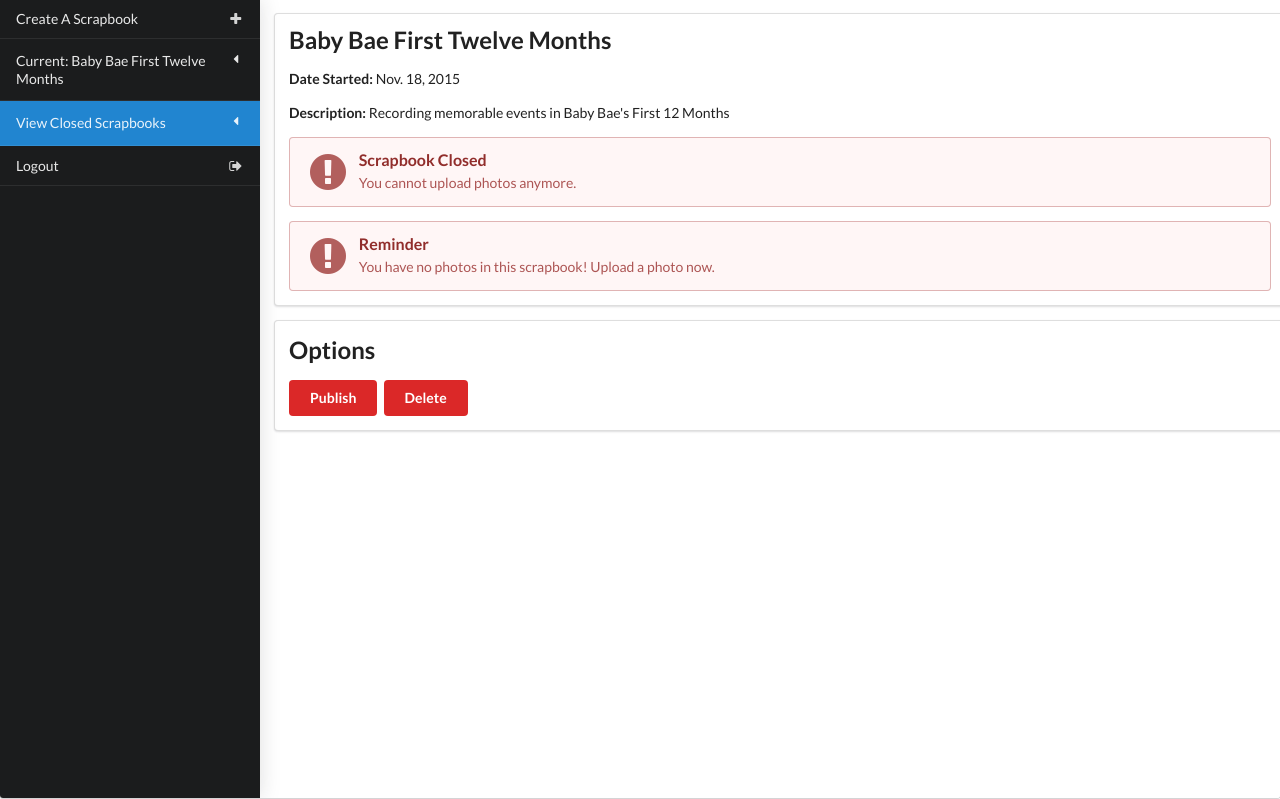
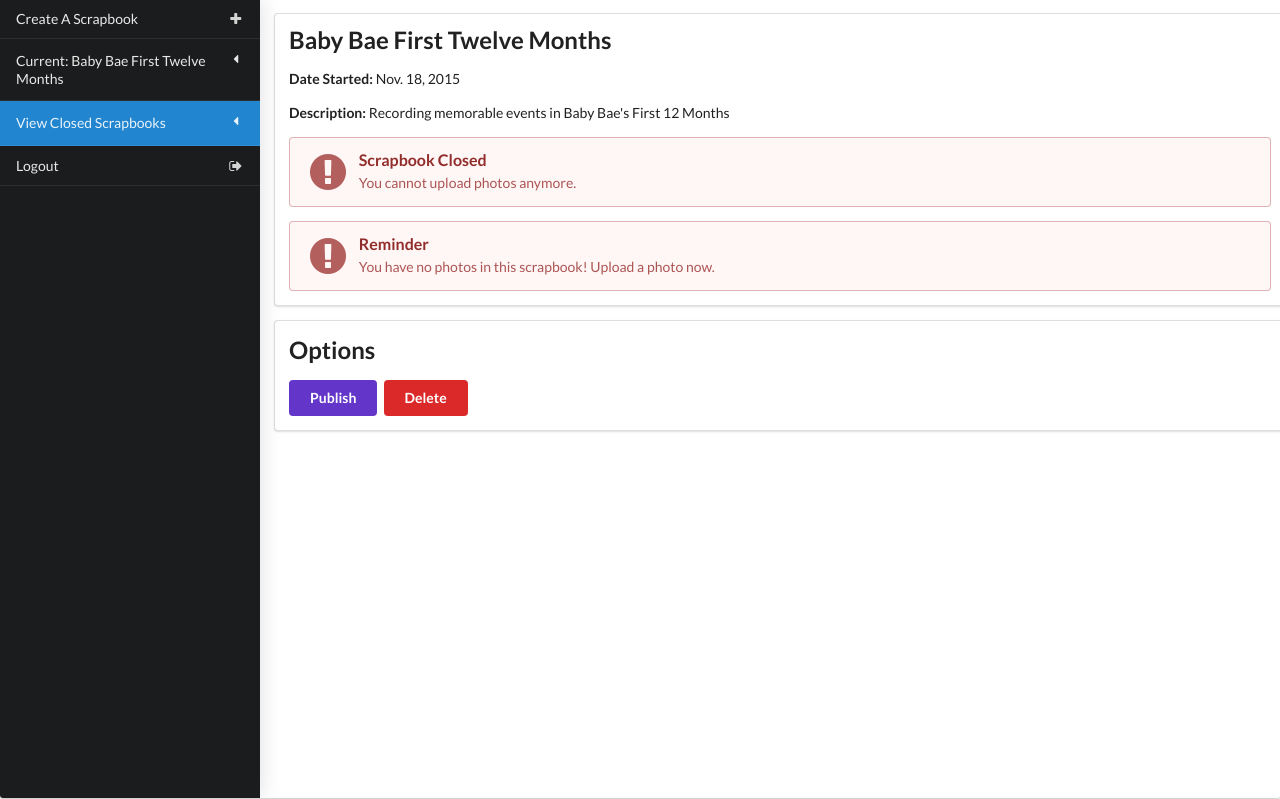
Before and after one commit to formidablefrank/scrapbook, a Django app: page /webapp/view/66 in a window 1280 px wide. Shown: the part 55-854 px from the top of the page. Run offline with Django 3.2, Linux system fonts and the light colour scheme; data comes from the database, SQL or seed files in the repository; both versions use the stored data as it was after the commit; some web fonts are replaced.

Commit message:
minor changes to publish links

```diff
--- a/webapp/templates/dashboard/dashboard.html
+++ b/webapp/templates/dashboard/dashboard.html
@@ -42,7 +42,7 @@
                     <i class="upload icon"></i>
                     Upload Photo
                 </a>
-                <a class="item" href="#">
+                <a class="item" href="{% url 'publish' activebook.id %}">
                     <i class="book icon"></i>
                     Publish
                 </a>
--- a/webapp/templates/dashboard/viewscrapbook.html
+++ b/webapp/templates/dashboard/viewscrapbook.html
@@ -114,7 +114,7 @@
 {% else %}
 <!--<a class="ui green button" href="{% url 'activate' book.id %}">Activate</a>-->
 {% endif %}
-<a class="ui red button" href="{% url 'publish' book.id %}">Publish</a>
+<a class="ui violet button" href="{% url 'publish' book.id %}">Publish</a>
 <a class="ui red button" href="{% url 'deleteBook' book.id %}">Delete</a>
 
 </div>
```
Also changed, not shown: README.md, db.sqlite3.
